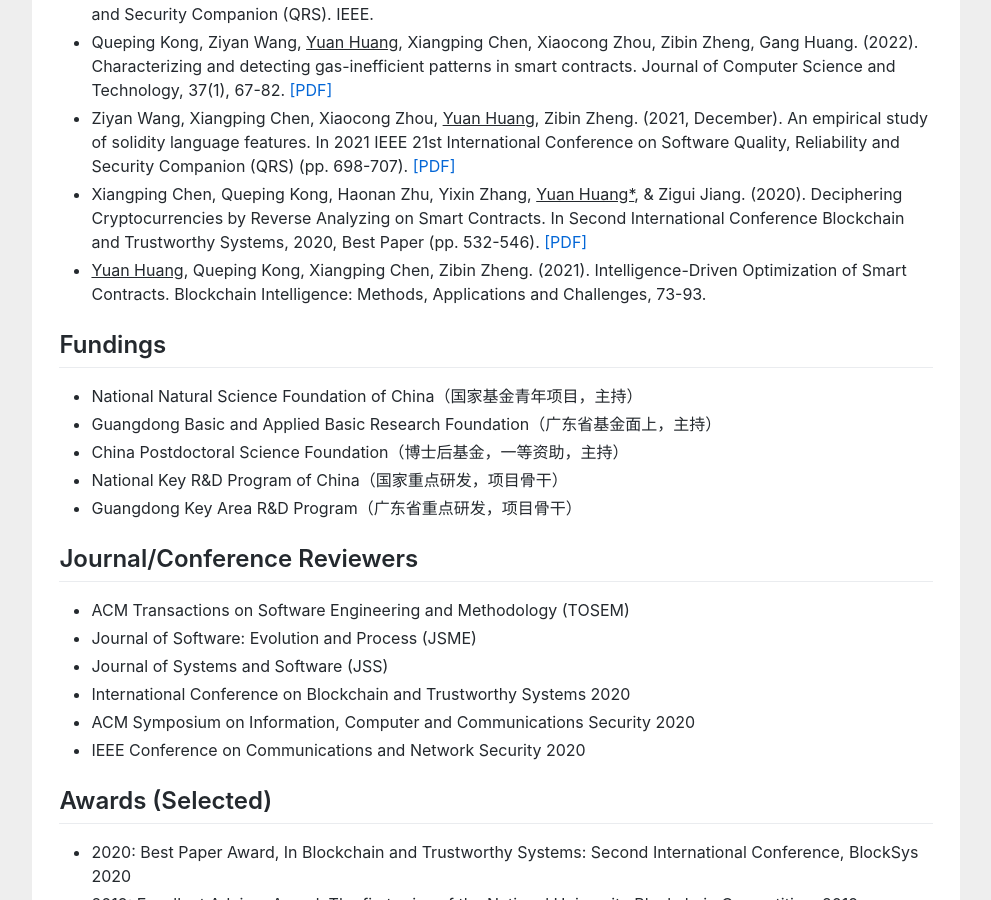
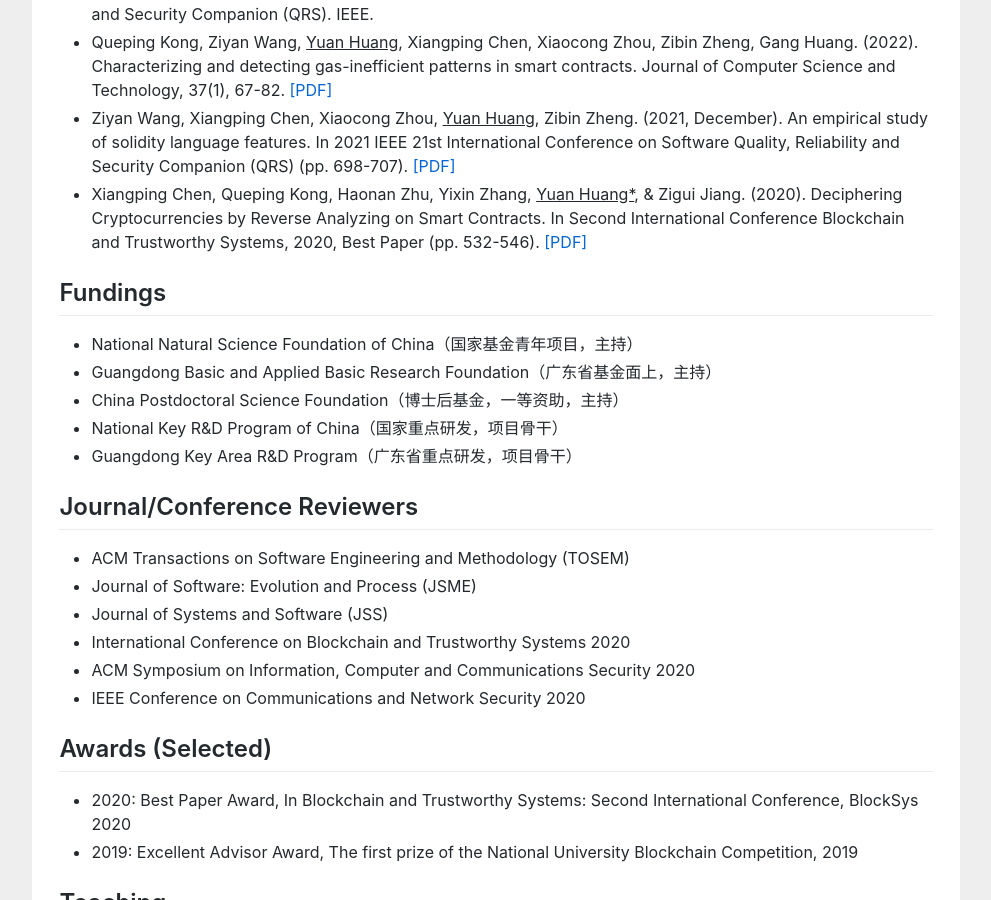
Before and after one commit to huangyuan-hy/huangyuan-hy.github.io, a Jekyll site: the page index.html, which Jekyll copies as it is, in a window 1280 px wide and 900 px high, scrolled down 2333 px. Shown: the whole window, without its empty margins (144-1135 px from the left). Built offline with Jekyll 4.4.1, drawn with Linux system fonts in a browser that asks for light colours.

Commit message:
Update index.html

```diff
--- a/index.html
+++ b/index.html
@@ -118,7 +118,6 @@ gtag('config', 'UA-158965281-1');
 <li>Queping Kong, Ziyan Wang, <u>Yuan Huang</u>, Xiangping Chen, Xiaocong Zhou, Zibin Zheng, Gang Huang. (2022). Characterizing and detecting gas-inefficient patterns in smart contracts. Journal of Computer Science and Technology, 37(1), 67-82. <a href="https://jcst.ict.ac.cn/fileup/1000-9000/PDF/2022-1-5-1674.pdf">[PDF]</a></li>
 <li>Ziyan Wang, Xiangping Chen, Xiaocong Zhou, <u>Yuan Huang</u>, Zibin Zheng. (2021, December). An empirical study of solidity language features. In 2021 IEEE 21st International Conference on Software Quality, Reliability and Security Companion (QRS) (pp. 698-707). <a href="https://ieeexplore.ieee.org/abstract/document/9742076">[PDF]</a></li>
 <li>Xiangping Chen, Queping Kong, Haonan Zhu, Yixin Zhang, <u>Yuan Huang*</u>, & Zigui Jiang. (2020). Deciphering Cryptocurrencies by Reverse Analyzing on Smart Contracts. In Second International Conference Blockchain and Trustworthy Systems, 2020,  Best Paper (pp. 532-546). <a href="https://link.springer.com/chapter/10.1007/978-981-15-9213-3_41">[PDF]</a></li>
-<li><u>Yuan Huang</u>, Queping Kong, Xiangping Chen, Zibin Zheng. (2021). Intelligence-Driven Optimization of Smart Contracts. Blockchain Intelligence: Methods, Applications and Challenges, 73-93.</li>
 
 
 
```
